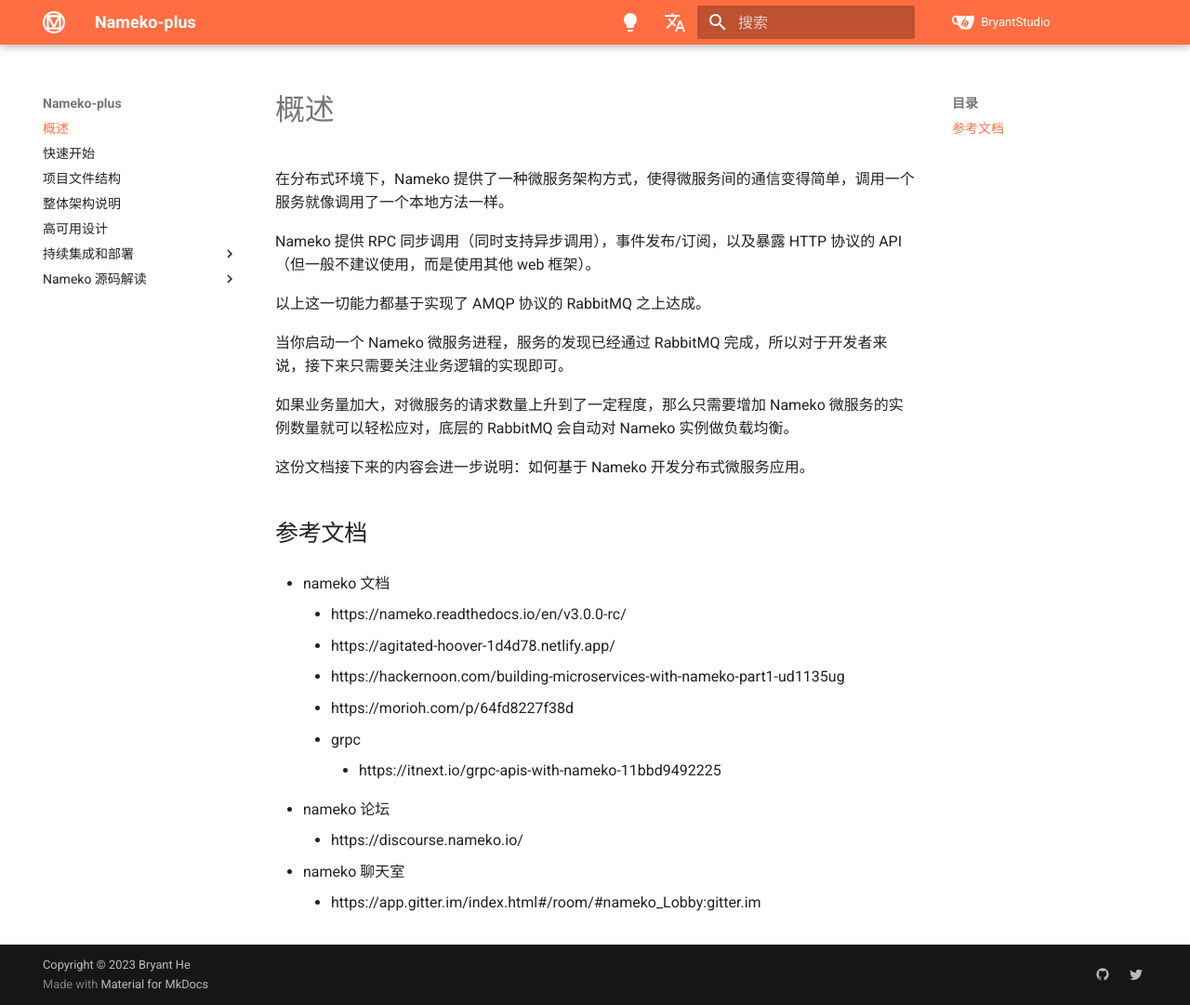
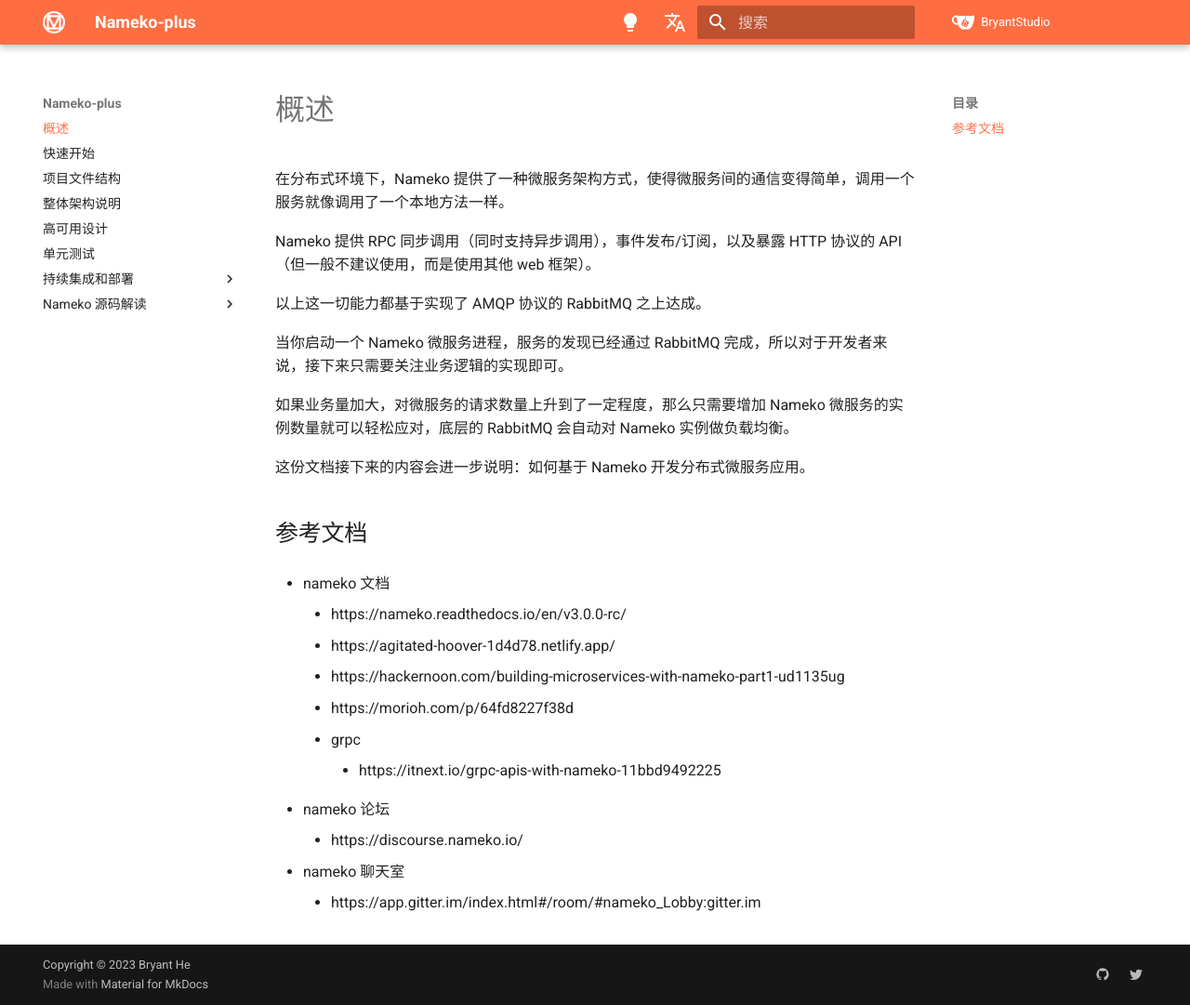
Before and after one commit to Bryanthelol/nameko-plus-doc, an MkDocs documentation site: the page built from docs/index.md, in a window 1280 px wide and 1081 px high. Shown: the whole window at 93% size. Built offline with MkDocs 1.6.1 and Material for MkDocs 9.7.7, drawn with Linux system fonts in a browser that asks for light colours.

Commit message:
update doc

```diff
--- a/mkdocs.yml
+++ b/mkdocs.yml
@@ -7,6 +7,7 @@
 - 项目文件结构.md
 - 整体架构说明.md
 - 高可用设计.md
+- 单元测试.md
 - 持续集成和部署:
   - CICD概述.md
   - test 环境方案.md
```
